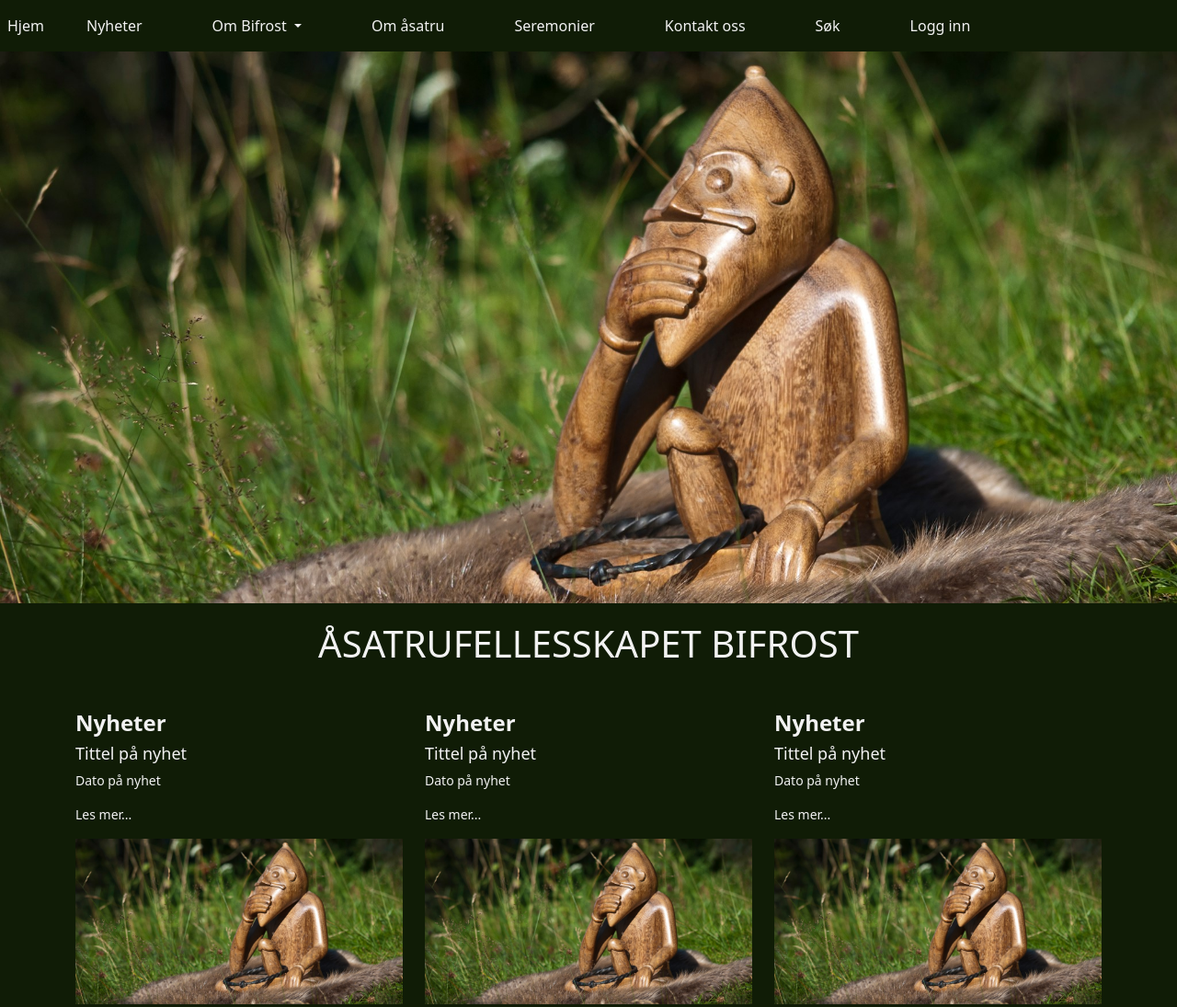
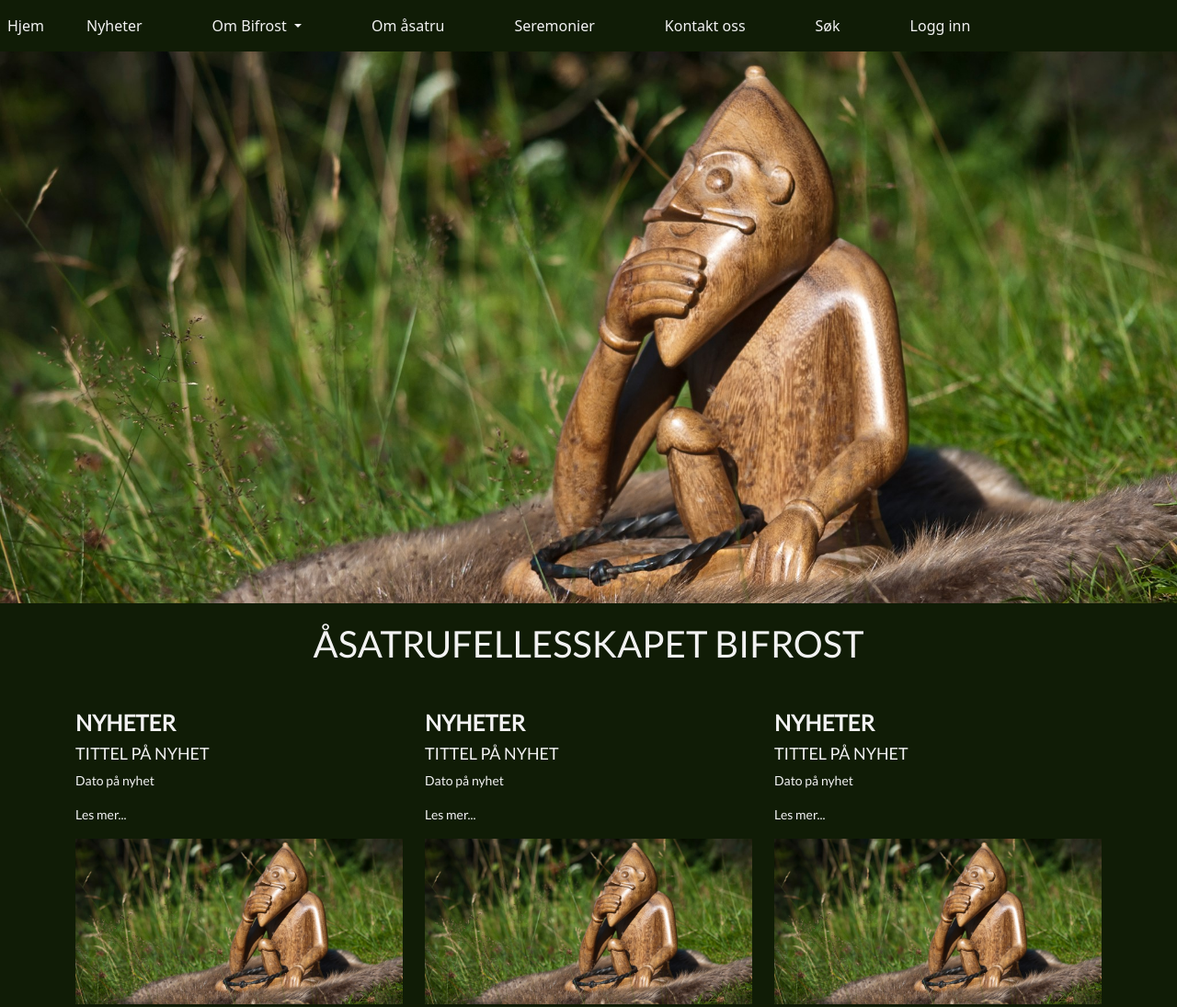
Before and after one commit to Psijii/bifrost, a website: page index.html in a window 1280 px wide. Shown: the top 1095 px of the page at 92% size. Drawn offline with nearby package versions, Linux system fonts and the light colour scheme; a script that the page names is missing.

Commit message:
Oppdatering av font

```diff
--- a/src/scss/index.scss
+++ b/src/scss/index.scss
@@ -1,6 +1,9 @@
 @import "../../node_modules/bootstrap/scss/bootstrap";
 @import "variables";
 @import "nav";
+
+@import "https://fonts.googleapis.com/css?family=Lato"; // Google font
+
 
 body {
   background-color: $dark;
@@ -19,10 +22,14 @@ i {
 h1, h2, h3, h4, h5, h6 {
   font-weight: 200;
   color: $light;
+  text-transform: uppercase;
+  font-family: "Lato";
+
 }
 
 p {
   color: $light;
+  font-family: "Lato";
 }
 
 /* Hero image styles */
```
Also changed, not shown: dist/css/index.css, 1 other file.
